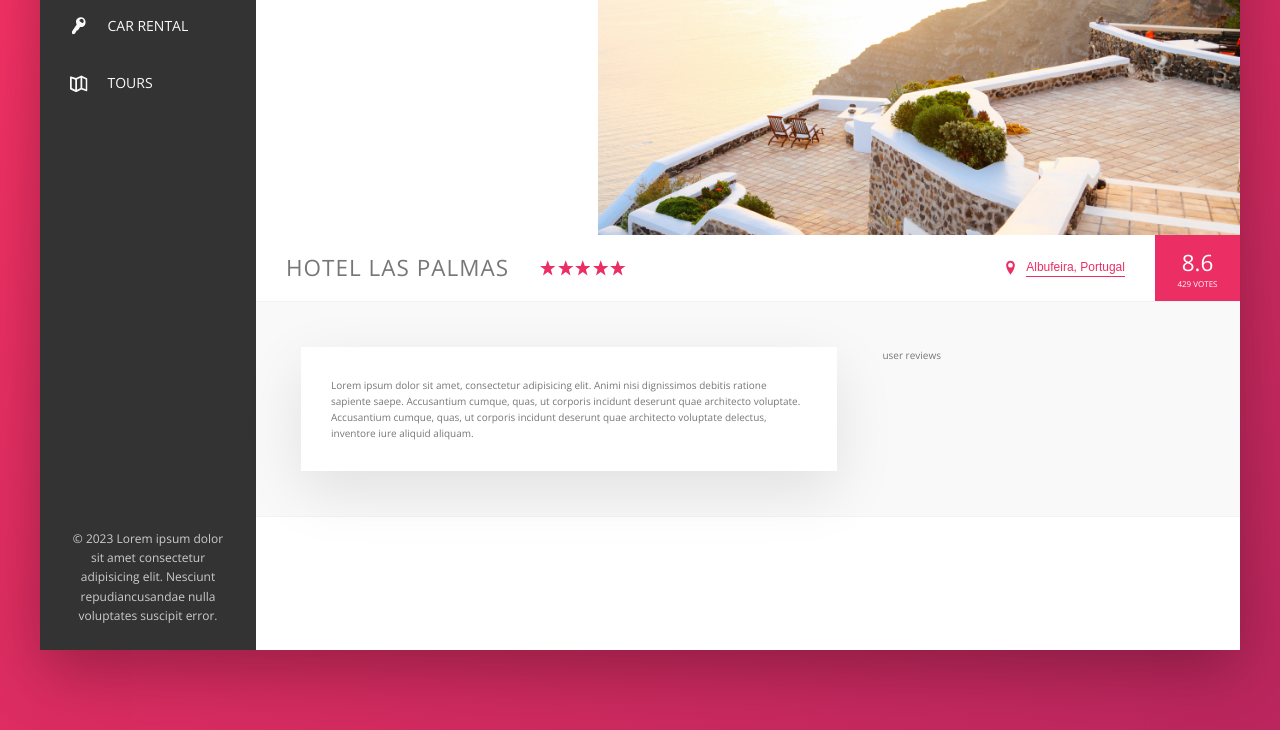
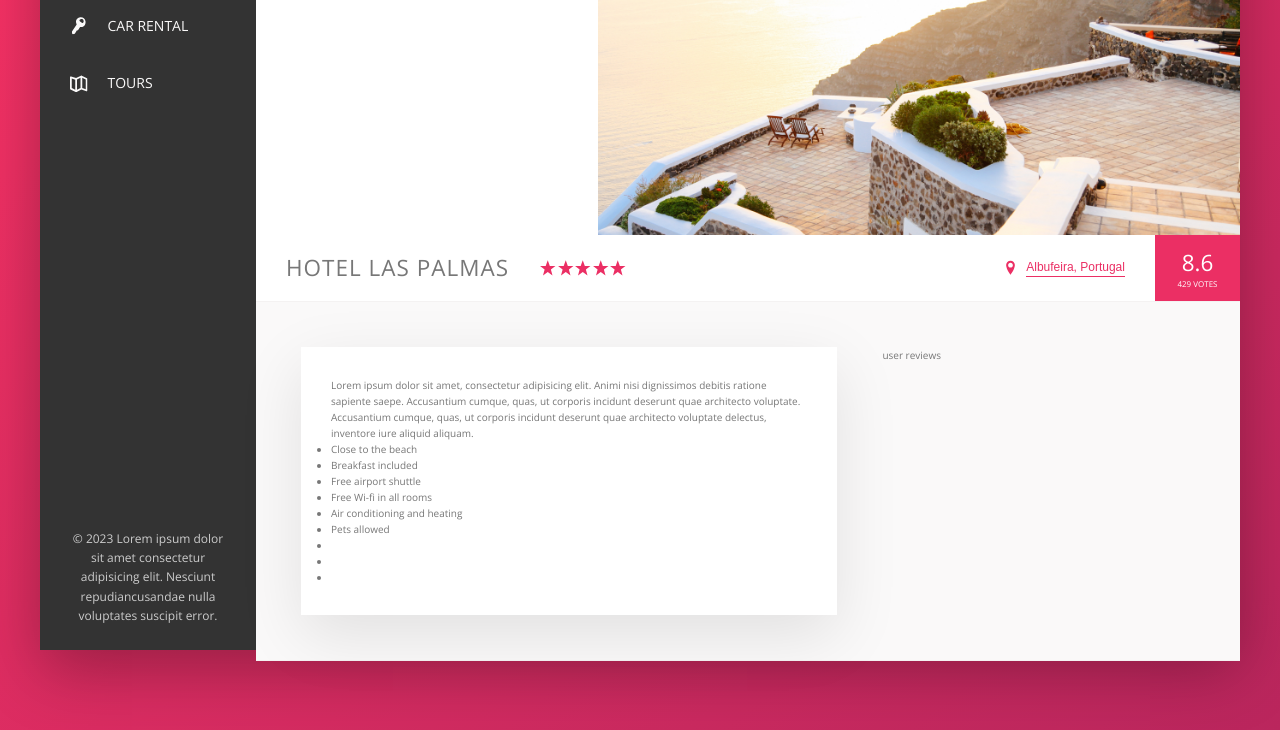
Before and after one commit to qNecro/trillo, a website: page index.html in a window 1280 px wide. Shown: the part 300-1030 px from the top of the page. Drawn offline with nearby package versions, Linux system fonts and the light colour scheme.

Commit message:
June 4, 2023 12:29 PM

```diff
--- a/index.html
+++ b/index.html
@@ -138,6 +138,17 @@
                             <div class="description">
                                 <p class="paragraph">Lorem ipsum dolor sit amet, consectetur adipisicing elit. Animi nisi dignissimos debitis ratione sapiente saepe. Accusantium cumque, quas, ut corporis incidunt deserunt quae architecto voluptate.</p>
                                 <p class="paragraph">Accusantium cumque, quas, ut corporis incidunt deserunt quae architecto voluptate delectus, inventore iure aliquid aliquam.</p>
+                                <ul class="list">
+                                    <li class="list__item">Close to the beach</li>
+                                    <li class="list__item">Breakfast included</li>
+                                    <li class="list__item">Free airport shuttle</li>
+                                    <li class="list__item">Free Wi-fi in all rooms</li>
+                                    <li class="list__item">Air conditioning and heating</li>
+                                    <li class="list__item">Pets allowed</li>
+                                    <li class="list__item"></li>
+                                    <li class="list__item"></li>
+                                    <li class="list__item"></li>
+                                </ul>
                             </div>
 
                             <div class="user-reviews">
```
